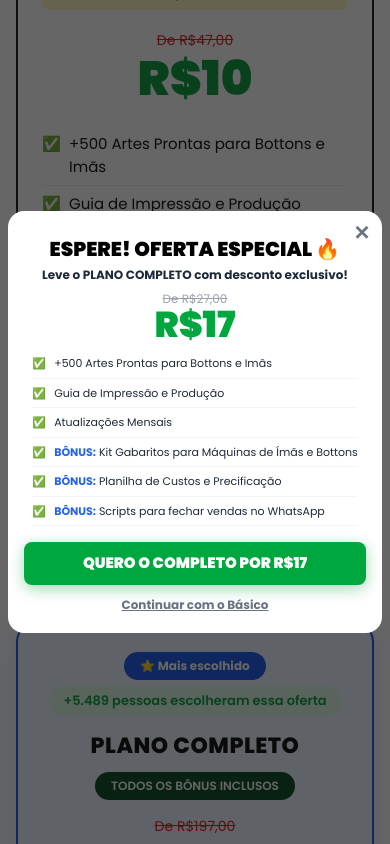
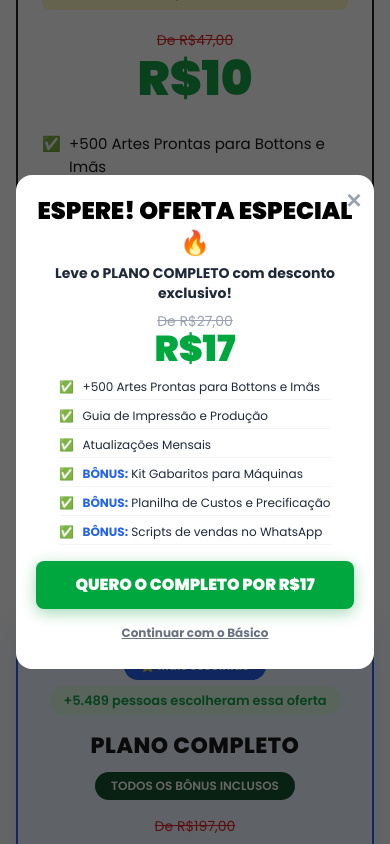
Before and after one commit to yanbastos2010-oss/bottons, a React (Vite) app: page / in a window 390 px wide. Both pictures are taken after a click on the button "QUERO O BÁSICO". Shown: the part 7214-8058 px from the top of the page. Built offline with nearby package versions, Linux system fonts and the light colour scheme.

Commit message:
style: improve upsell modal responsiveness
Adjust padding, font sizes, and button positioning to enhance the upsell modal layout across different screen sizes.

```diff
--- a/src/App.tsx
+++ b/src/App.tsx
@@ -377,35 +377,35 @@ function OffersSection() {
       </div>
 
       {showUpsell && (
-        <div className="fixed inset-0 bg-black/60 z-50 flex items-center justify-center p-2 md:p-4">
-          <div id="upsell-modal" className="bg-white rounded-2xl w-full max-w-md p-4 md:p-6 relative animate-[popupIn_0.3s_ease_forwards] max-h-[95vh] overflow-y-auto">
-            <button id="upsell-close" onClick={() => setShowUpsell(false)} aria-label="Fechar" className="absolute top-2 right-3 md:top-4 md:right-4 text-gray-500 hover:text-gray-800 text-xl font-bold">✕</button>
-            <p className="text-center font-black text-xl md:text-2xl text-black mb-1 md:mb-2 uppercase mt-2 md:mt-0">Espere! Oferta Especial 🔥</p>
-            <p className="text-center font-bold text-gray-800 text-xs md:text-sm mb-2 md:mb-4" id="upsell-subtitle">Leve o PLANO COMPLETO com desconto exclusivo!</p>
-            <p className="text-center text-gray-400 line-through text-xs md:text-sm mb-0 md:mb-1" id="upsell-old-price">De R$27,00</p>
+        <div className="fixed inset-0 bg-black/60 z-50 flex items-center justify-center p-4">
+          <div id="upsell-modal" className="bg-white rounded-2xl w-full max-w-md p-5 md:p-6 relative animate-[popupIn_0.3s_ease_forwards] max-h-[95vh] overflow-y-auto">
+            <button id="upsell-close" onClick={() => setShowUpsell(false)} aria-label="Fechar" className="absolute top-3 right-3 md:top-4 md:right-4 text-gray-400 hover:text-gray-800 text-xl font-bold">✕</button>
+            <p className="text-center font-black text-2xl text-black mb-1 md:mb-2 uppercase">Espere! Oferta Especial 🔥</p>
+            <p className="text-center font-bold text-gray-800 text-sm mb-2 md:mb-4" id="upsell-subtitle">Leve o PLANO COMPLETO com desconto exclusivo!</p>
+            <p className="text-center text-gray-400 line-through text-sm mb-0 md:mb-1" id="upsell-old-price">De R$27,00</p>
             <p className="text-center text-4xl md:text-5xl font-black text-green-600 mb-3 md:mb-6 leading-none">R$17</p>
-            <ul id="upsell-list" className="space-y-1.5 md:space-y-3 mb-4 md:mb-6 text-left w-fit mx-auto">
-              <li className="flex items-start gap-2 text-[11px] md:text-sm text-gray-800 border-b border-gray-100 pb-1.5 md:pb-2">
+            <ul id="upsell-list" className="space-y-2 md:space-y-3 mb-4 md:mb-6 text-left w-fit mx-auto">
+              <li className="flex items-start gap-2 text-xs md:text-sm text-gray-800 border-b border-gray-100 pb-1 md:pb-2">
                 <span>✅</span><span>+500 Artes Prontas para Bottons e Imãs</span>
               </li>
-              <li className="flex items-start gap-2 text-[11px] md:text-sm text-gray-800 border-b border-gray-100 pb-1.5 md:pb-2">
+              <li className="flex items-start gap-2 text-xs md:text-sm text-gray-800 border-b border-gray-100 pb-1 md:pb-2">
                 <span>✅</span><span>Guia de Impressão e Produção</span>
               </li>
-              <li className="flex items-start gap-2 text-[11px] md:text-sm text-gray-800 border-b border-gray-100 pb-1.5 md:pb-2">
+              <li className="flex items-start gap-2 text-xs md:text-sm text-gray-800 border-b border-gray-100 pb-1 md:pb-2">
                 <span>✅</span><span>Atualizações Mensais</span>
               </li>
-              <li className="flex items-start gap-2 text-[11px] md:text-sm text-gray-800 border-b border-gray-100 pb-1.5 md:pb-2">
-                <span>✅</span><span><strong style={{color: '#2563eb'}}>BÔNUS:</strong> Kit Gabaritos para Máquinas de Ímãs e Bottons</span>
+              <li className="flex items-start gap-2 text-xs md:text-sm text-gray-800 border-b border-gray-100 pb-1 md:pb-2">
+                <span>✅</span><span><strong style={{color: '#2563eb'}}>BÔNUS:</strong> Kit Gabaritos para Máquinas</span>
               </li>
-              <li className="flex items-start gap-2 text-[11px] md:text-sm text-gray-800 border-b border-gray-100 pb-1.5 md:pb-2">
+              <li className="flex items-start gap-2 text-xs md:text-sm text-gray-800 border-b border-gray-100 pb-1 md:pb-2">
                 <span>✅</span><span><strong style={{color: '#2563eb'}}>BÔNUS:</strong> Planilha de Custos e Precificação</span>
               </li>
-              <li className="flex items-start gap-2 text-[11px] md:text-sm text-gray-800 border-b border-gray-100 pb-1.5 md:pb-2">
-                <span>✅</span><span><strong style={{color: '#2563eb'}}>BÔNUS:</strong> Scripts para fechar vendas no WhatsApp</span>
+              <li className="flex items-start gap-2 text-xs md:text-sm text-gray-800 border-b border-gray-100 pb-1 md:pb-2">
+                <span>✅</span><span><strong style={{color: '#2563eb'}}>BÔNUS:</strong> Scripts de vendas no WhatsApp</span>
               </li>
             </ul>
-            <a href="https://ggcheckout.app/checkout/v5/NbBS5H7FyEpG2X7D9t2v" className="block w-full bg-green-600 hover:bg-green-700 text-white font-black text-[15px] md:text-lg text-center py-2.5 md:py-4 rounded-lg mb-2 md:mb-3 shadow-[0_4px_15px_rgba(22,163,74,0.4)] transition-colors">QUERO O COMPLETO POR R$17</a>
-            <a href="https://ggcheckout.app/checkout/v5/hP4KHlfuZ0PReMGM5Ets" className="block w-full text-center text-gray-500 hover:text-gray-800 text-xs md:text-sm font-bold underline py-1 md:py-2">Continuar com o Básico</a>
+            <a href="https://ggcheckout.app/checkout/v5/NbBS5H7FyEpG2X7D9t2v" className="block w-full bg-green-600 hover:bg-green-700 text-white font-black text-base md:text-lg text-center py-3 md:py-4 rounded-lg mb-2 shadow-[0_4px_15px_rgba(22,163,74,0.4)] transition-colors">QUERO O COMPLETO POR R$17</a>
+            <a href="https://ggcheckout.app/checkout/v5/hP4KHlfuZ0PReMGM5Ets" className="block w-full text-center text-gray-500 hover:text-gray-800 text-xs md:text-sm font-bold underline py-2">Continuar com o Básico</a>
           </div>
         </div>
       )}
```
